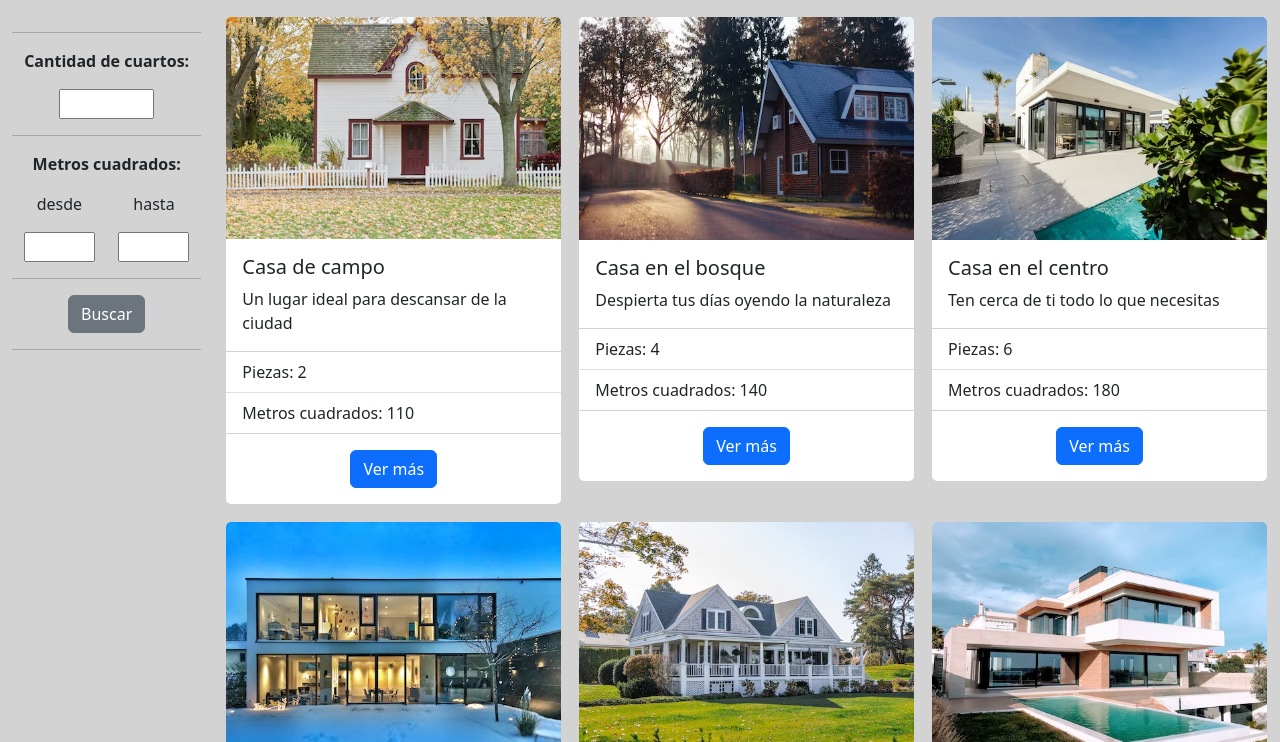
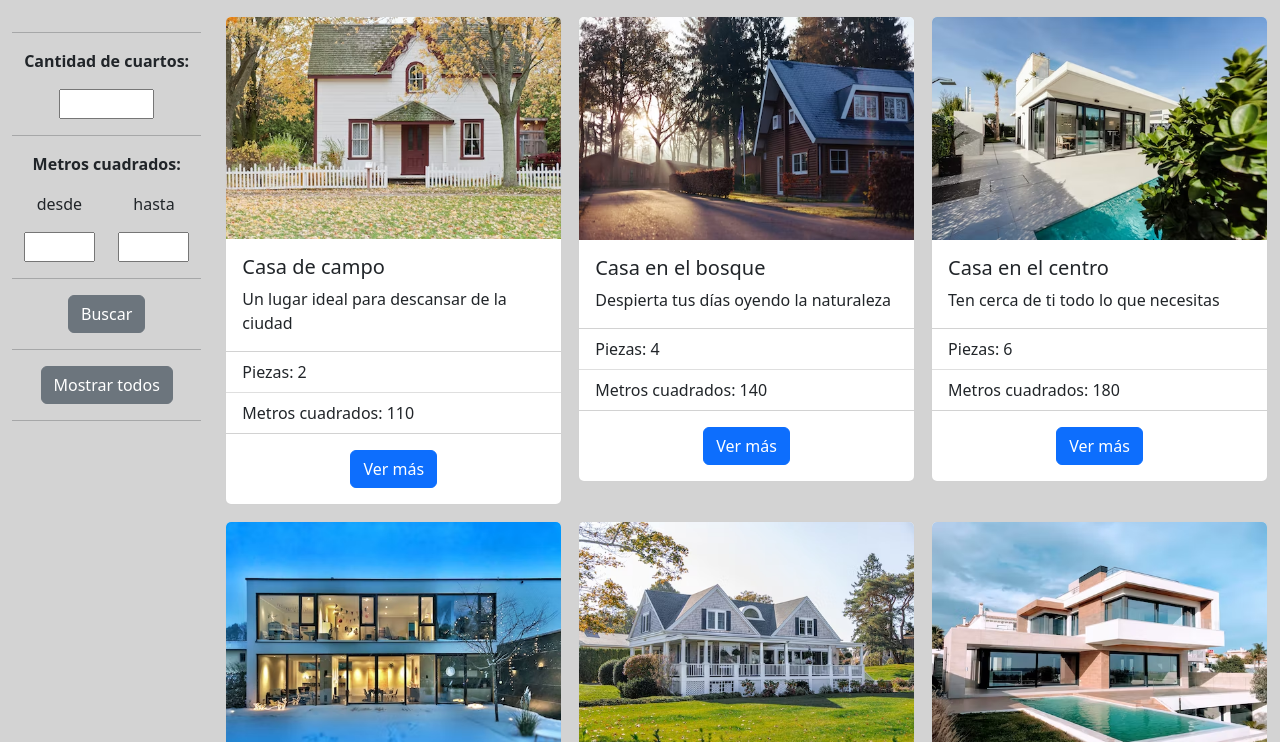
Before and after one commit to jtca94/ArraysJS, a website: page index.html in a window 1280 px wide. Shown: the top 742 px of the page. Drawn offline with nearby package versions, Linux system fonts and the light colour scheme.

Commit message:
added reset button

```diff
--- a/assets/js/app.js
+++ b/assets/js/app.js
@@ -83,6 +83,8 @@ const render = (casas) => {
 
 render(casasList);
 
+formulario.addEventListener("reset", () => render(casasList));
+
 formulario.addEventListener("submit", (ev) => {
     ev.preventDefault();
     const min = +minValue.value;
--- a/index.html
+++ b/index.html
@@ -49,6 +49,8 @@
           <hr>
           <button class="btn btn-secondary" type="submit">Buscar</button>
           <hr>
+          <button class="btn btn-secondary" type="reset">Mostrar todos</button>
+          <hr>
         </form>
       </section>
       <section class="container mb-5 col-12 col-md-10 ">
```
